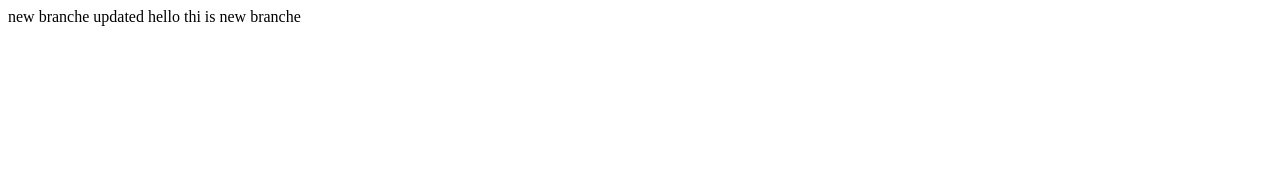
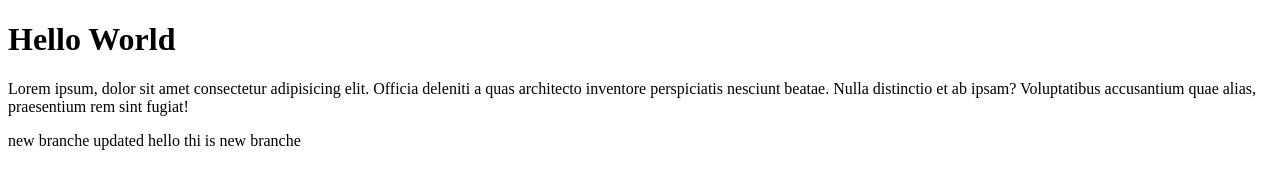
Before and after one commit to wolieye/new2, a plain HTML site: page index.html in a window 1280 px wide. Drawn offline with Linux system fonts and the light colour scheme.

Commit message:
updated Commit

```diff
--- a/index.html
+++ b/index.html
@@ -7,7 +7,12 @@
     <title>Document</title>
 </head>
 <body>
-
+   <h1>Hello World</h1>
+   <p>Lorem ipsum, dolor sit amet consectetur
+       adipisicing elit. Officia deleniti a quas
+       architecto inventore perspiciatis nesciunt beatae.
+        Nulla distinctio et ab ipsam? Voluptatibus
+       accusantium quae alias, praesentium rem sint fugiat!</p>
 </body>
 </html>
 new branche updated
```
